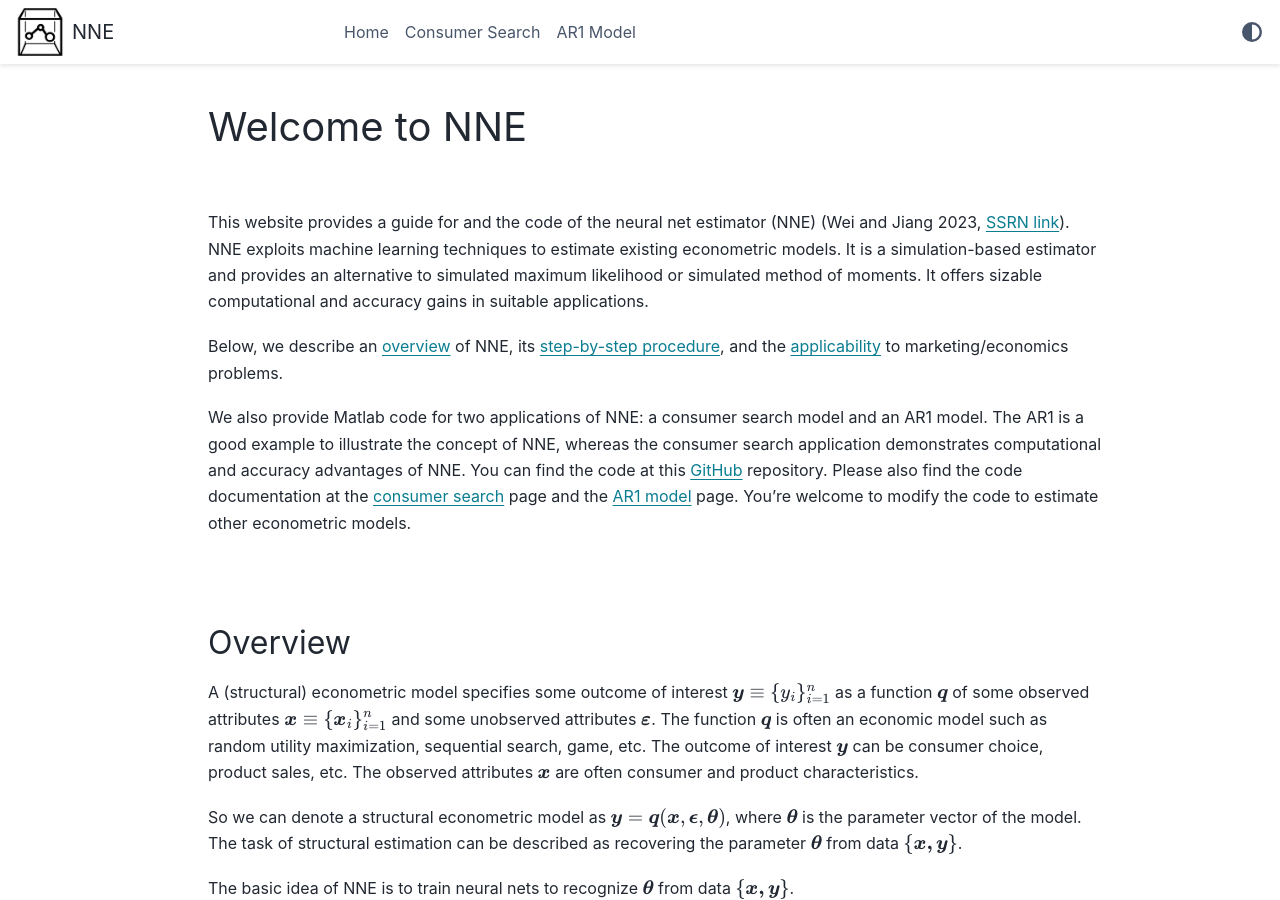
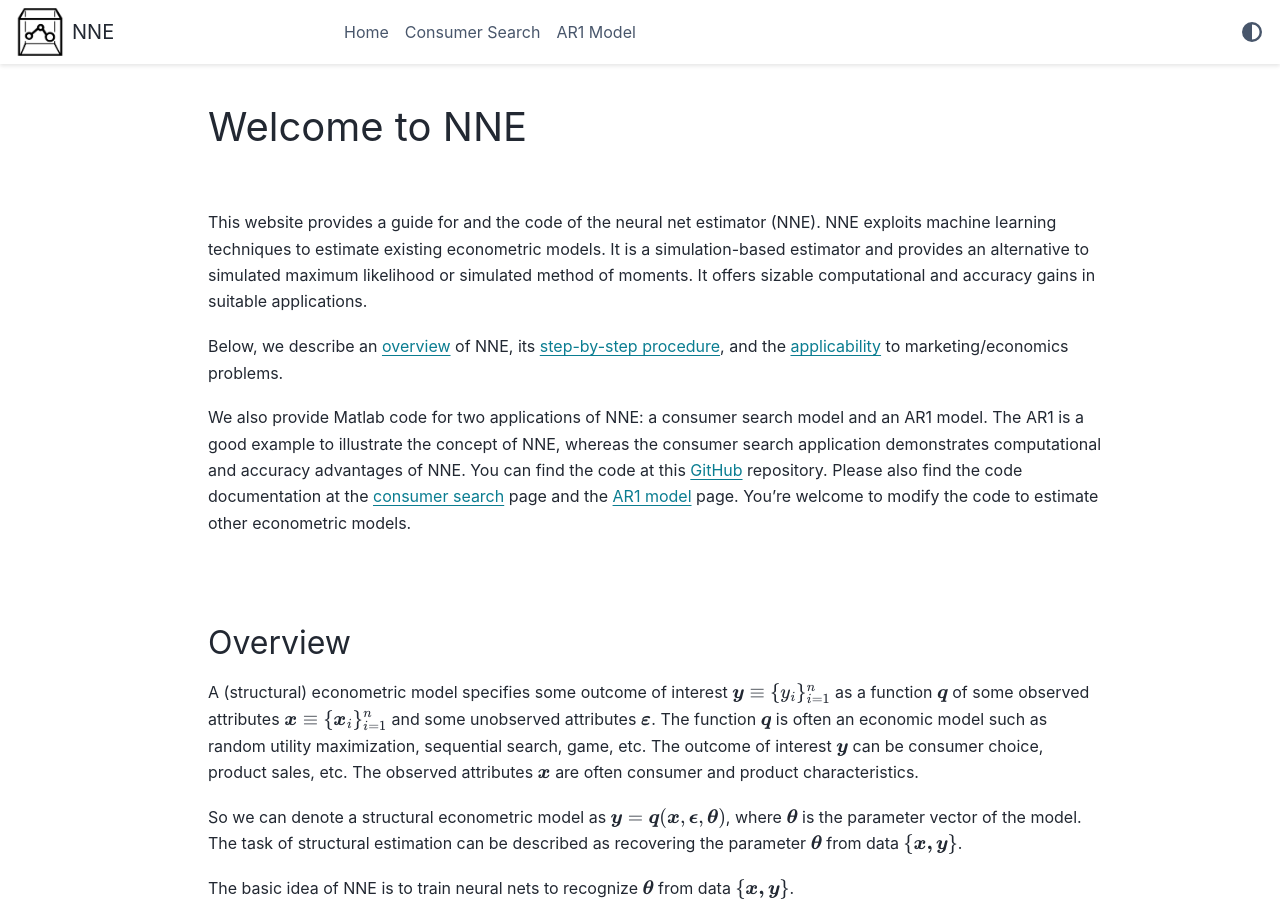
Before and after one commit to nnehome/nnehome.github.io, a Sphinx documentation site: the page built from docs/source/index.rst, in a window 1280 px wide and 900 px high. Built offline with Sphinx 7.4.7 and the PyData theme 0.15.4, drawn with Linux system fonts in a browser that asks for light colours; some of the changed text lies outside the part shown.

```diff
--- a/docs/source/_templates/layout.html
+++ b/docs/source/_templates/layout.html
@@ -10,8 +10,8 @@
   <div class="bd-footer__inner bd-page-width">
     <div class="footer-items__start">
         <div class="footer-item">
-          <p>© Copyright 2023, <a href="https://sites.google.com/site/yanhaomaxwei/" target="_blank">Yanhao "Max" Wei</a>,
-                                <a href="https://jiangzhenling.com/" target="_blank">Zhenling Jiang </a>.</p>
+          <p>© Copyright 2023</p>
+        </div>
     </div>
   </div>
 </footer>
--- a/docs/source/index.rst
+++ b/docs/source/index.rst
@@ -23,8 +23,7 @@ Welcome to NNE
 
 .. _top:
 
-This website provides a guide for and the code of the neural net estimator (NNE) (Wei and Jiang 2023,
-`SSRN link <https://papers.ssrn.com/sol3/papers.cfm?abstract_id=3496098#>`_).
+This website provides a guide for and the code of the neural net estimator (NNE).
 NNE exploits machine learning techniques to estimate existing econometric models.
 It is a simulation-based estimator and provides an alternative to simulated maximum likelihood or simulated method of moments.
 It offers sizable computational and accuracy gains in suitable applications.
```
